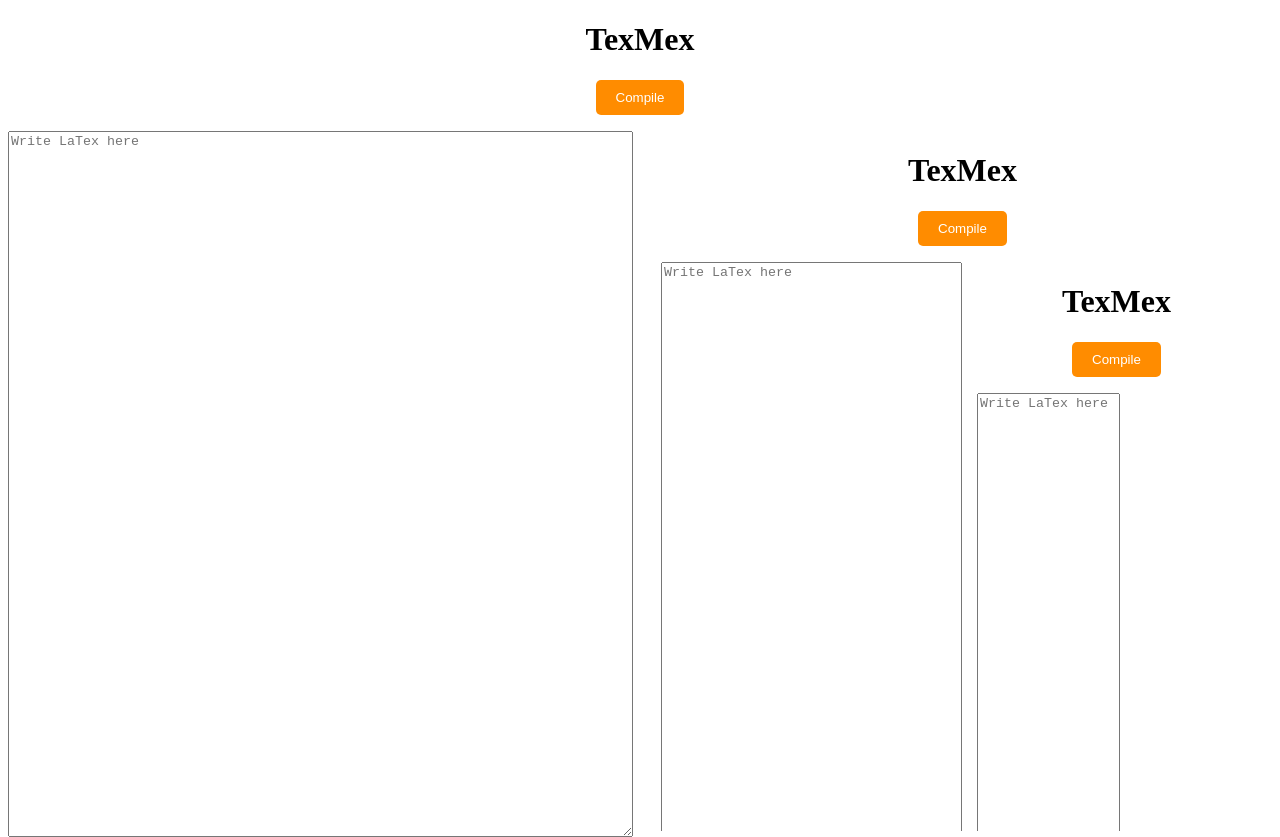
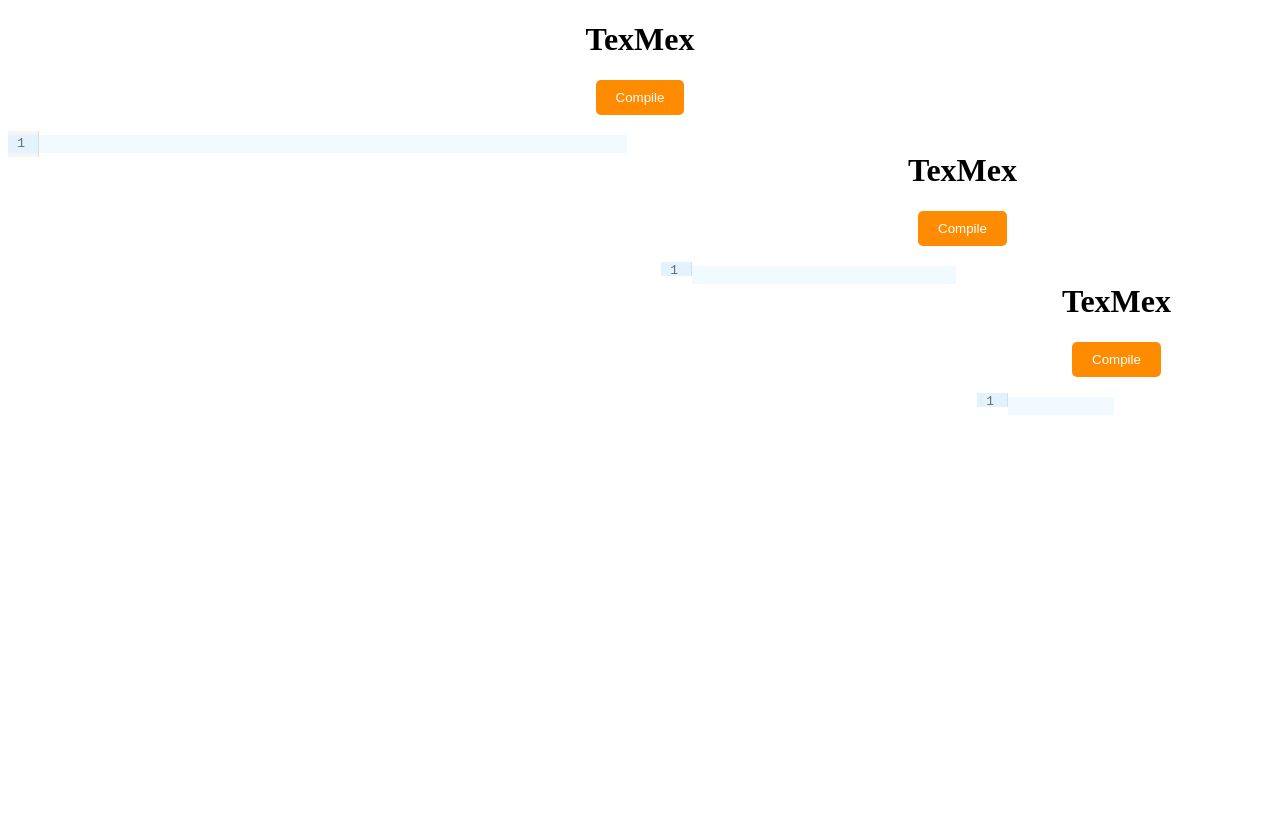
Before and after one commit to tagepennstrom/TexMex, a SvelteKit app in the folder frontendPrototyp/frontend/: page / in a window 1280 px wide. Built offline with nearby package versions, Linux system fonts and the light colour scheme.

Commit message:
psh innan doatorn dog

```diff
--- a/frontendPrototyp/frontend/src/routes/+page.svelte
+++ b/frontendPrototyp/frontend/src/routes/+page.svelte
@@ -2,6 +2,7 @@
     import Header from './Header.svelte';
     import Viewer from './Viewer.svelte';
     import Editor from './Editor.svelte';
+    import SentOutput from './SentOutput.svelte';
 
     let latexContent = "";
     let pdfUrl: string | null = "http://localhost:8080/pdf";
--- a/frontendPrototyp/frontend/src/routes/Editor.svelte
+++ b/frontendPrototyp/frontend/src/routes/Editor.svelte
@@ -1,19 +1,71 @@
 <script lang='ts'>
     export let latexContent: string;
     export let onCompile: (content: string) => void; // Update the type to accept content
+    import {basicSetup, EditorView} from "codemirror"
+    import {onMount} from 'svelte'
+    import {EditorState, Compartment} from "@codemirror/state"
+    import {
+        syntaxHighlighting,
+        defaultHighlightStyle,
+        StreamLanguage,
+    } from '@codemirror/language'
+    import { stex } from "@codemirror/legacy-modes/mode/stex"
+
+    let editor: HTMLDivElement | null = null; // Reference to the editor container
+    let editorView: EditorView | null = null;
+
+
+    onMount(() => {
+        if (editor) {
+            // Initialize CodeMirror editor
+            editorView = new EditorView({
+                state: EditorState.create({
+                    doc: latexContent,
+                    extensions: [
+                        basicSetup,
+                        StreamLanguage.define(stex)
+                    ]
+                }),
+                parent: editor
+            });
+        }
+
+        return () => {
+            editorView?.destroy(); // Clean up editor on component destroy
+        };
+    });
+
+    function compileContent() {
+        if (editorView) {
+            const content = editorView.state.doc.toString(); // Get the current content from CodeMirror
+            onCompile(content); // Pass the content to the compile function
+        }
+    }
+
 </script>
+
 
 <button on:click={() => onCompile(latexContent)}>Compile</button> <!-- Pass the latest content -->
 <p></p>
-<textarea
+
+<div class="editor" bind:this={editor}></div>
+
+<!-- <textarea
     name="Edit" placeholder="Write LaTex here"
     bind:value={latexContent}
-></textarea>
+    bind:this={textareaRef}
+></textarea> -->
 
 <style>
     textarea {
         width: 49%;
         height: 700px;
+        float: left;
+        margin: auto;
+    }
+    .editor {
+        height: 700px;
+        width: 49%;
         float: left;
         margin: auto;
     }
```
